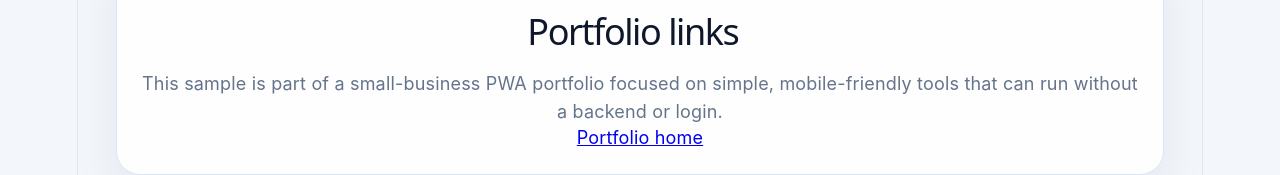
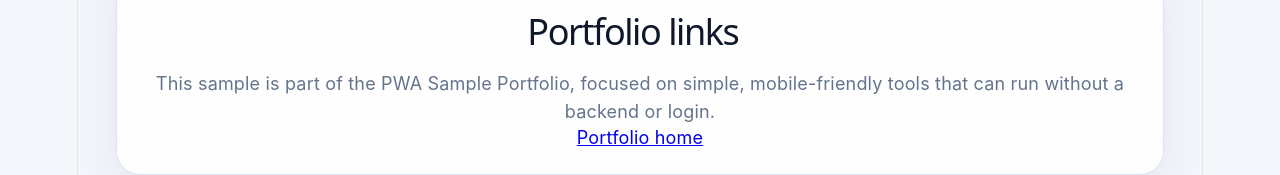
Before and after one commit to timbone72-CC/pwa-sample-portfolio, a React (Vite) app in the folder samples/job-tracker/: page / in a window 1280 px wide. Shown: the part 3645-3820 px from the top of the page. Built offline with nearby package versions, Linux system fonts and the light colour scheme.

Commit message:
Clarify Job Tracker portfolio copy

```diff
--- a/samples/job-tracker/src/App.jsx
+++ b/samples/job-tracker/src/App.jsx
@@ -667,7 +667,7 @@
         </div>
 
         <p className="helper-text">
-          This sample is part of a small-business PWA portfolio focused on simple,
+          This sample is part of the PWA Sample Portfolio, focused on simple,
           mobile-friendly tools that can run without a backend or login.
         </p>
 
```
Also changed, not shown: 2 other files (tests, documents, lock files or other folders).
